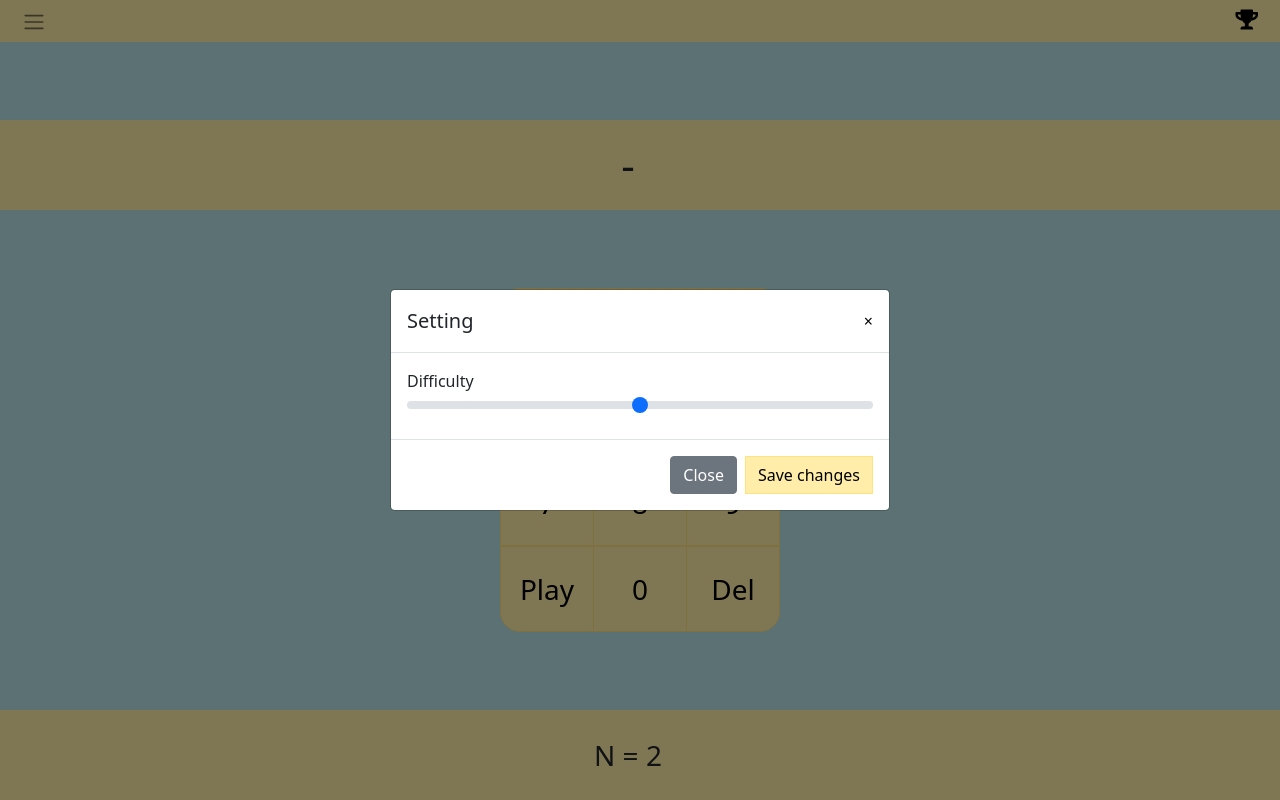
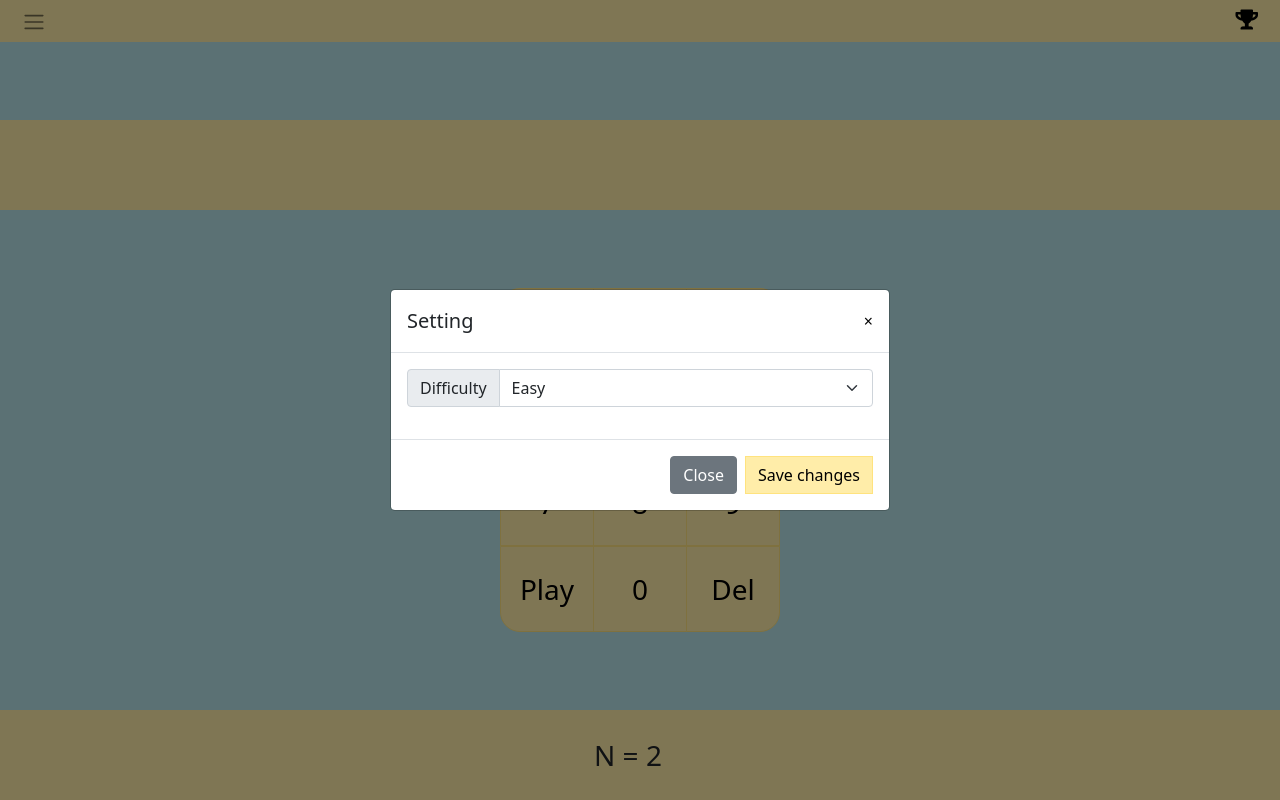
Before and after one commit to Acemint/pasat, a Python web app: template pasat_site/pasat/templates/pasat/index.html in a window 1280 px wide, after a click that opens the changed part. Run offline with Jinja, Linux system fonts and the light colour scheme; the template is opened without the code that fills it, so the values that code supplies are empty; some libraries are stand-ins or nearby versions.

Commit message:
benerin difficulty

```diff
--- a/pasat_site/pasat/templates/pasat/index.html
+++ b/pasat_site/pasat/templates/pasat/index.html
@@ -22,7 +22,7 @@
     </nav>
     <section style="background: #FFEDA9;">
         <div class="row align-items-center display">
-            <div class="col display-num" id="display_number">-</div>
+            <div class="col display-num" id="display_number"></div>
         </div>
     </section>
     <section>
@@ -81,8 +81,14 @@
                     </button>
                 </div>
                 <div class="modal-body">
-                    Difficulty
-                    <input class="form-range" type="range" />
+                    <div class="input-group mb-3">
+                        <label class="input-group-text" for="inputGroupSelect01">Difficulty</label>
+                        <select class="form-select" id="inputGroupSelect01">
+                          <option value="1">Easy</option>
+                          <option value="2">Medium</option>
+                          <option value="3">Hard</option>
+                        </select>
+                      </div>
                 </div>
                 <div class="modal-footer">
                     <button type="button" class="btn btn-secondary" data-dismiss="modal">Close</button>
@@ -112,6 +118,7 @@
             </div>
         </div>
     </div>
+
     <script src="https://cdn.jsdelivr.net/npm/jquery@3.5.1/dist/jquery.slim.min.js"></script>
     <script src="https://cdn.jsdelivr.net/npm/popper.js@1.16.1/dist/umd/popper.min.js"></script>
     <script src="https://cdn.jsdelivr.net/npm/bootstrap@4.6.1/dist/js/bootstrap.bundle.min.js"></script>
```
